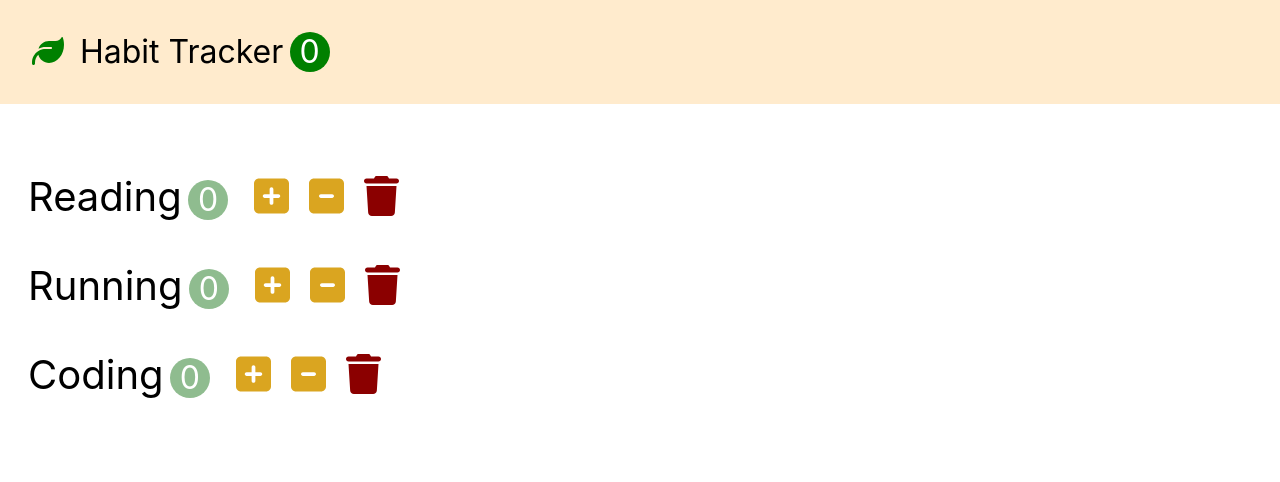
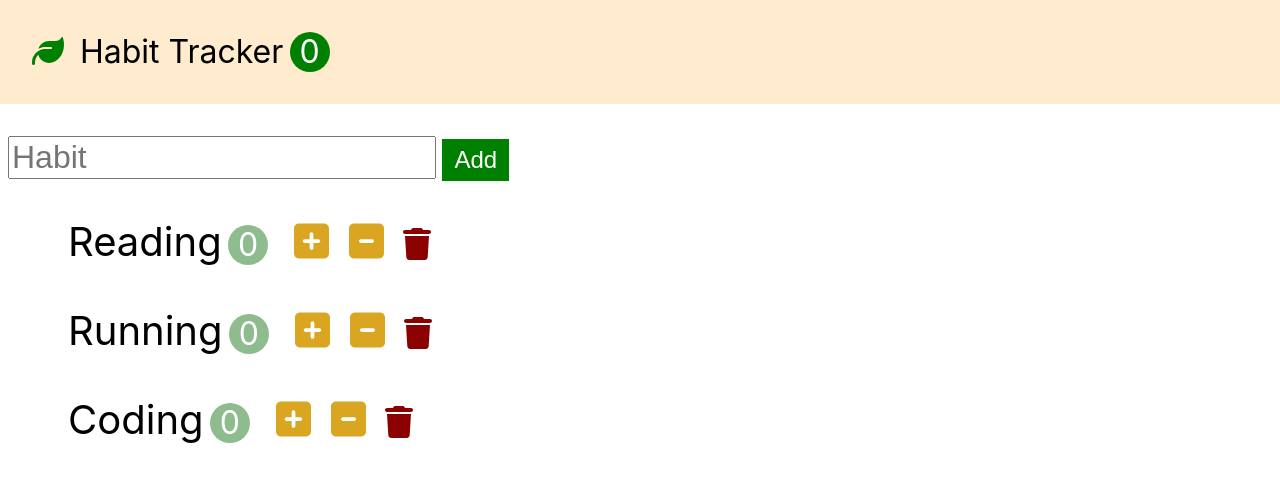
Before and after one commit to ttasjwi/react-habit-tracker, a React (Create React App) app: page / in a window 1280 px wide. Shown: the top 482 px of the page. Built offline with nearby package versions, Linux system fonts and the light colour scheme.

Commit message:
Habit 추가 기능 추가, 스타일링

```diff
--- a/src/components/app.css
+++ b/src/components/app.css
@@ -37,6 +37,22 @@
     padding-top: 2em;
 }
 
+.add-input {
+    font-size: 2rem;
+}
+
+.add-input {
+    margin-right: 0.2em;
+}
+
+.add-button {
+    height: 100%;
+    font-size: 1.5rem;
+    padding: 0.3em 0.5em;
+    background-color: green;
+    color: white;
+}
+
 .habit {
     font-size: 2.5rem;
     padding: 0.5em;
@@ -60,7 +76,6 @@
 .habit-button {
     font-size: 2.5rem;
     margin: 0 0.1em;
-    cursor: pointer;
     background-color: transparent;
 }
 
@@ -74,5 +89,6 @@
 }
 
 .habit-delete {
+    font-size: 2rem;
     color: darkred;
 }
--- a/src/components/app.jsx
+++ b/src/components/app.jsx
@@ -18,16 +18,26 @@
         return (
             <>
                 <Navbar
-                    totalCount={this.state.habits.filter(item => item.count > 0).length}
+                    totalCount={
+                        this.state.habits
+                            .filter(item => item.count > 0)
+                            .length
+                    }
                 />
                 <Habits
                     habits={this.state.habits}
+                    onAdd={this.handleAdd}
                     onIncrement={this.handleIncrement}
                     onDecrement={this.handleDecrement}
                     onDelete={this.handleDelete}
                 />
             </>
         );
+    }
+
+    handleAdd = (name) => {
+        const habits = [...this.state.habits, {id: Date.now(), name, count: 0}];
+        this.setState({habits});
     }
 
     handleIncrement = (habit) => {
--- /dev/null
+++ b/src/components/habitAddForm.jsx
@@ -0,0 +1,30 @@
+import React, {Component} from 'react';
+
+class HabitAddForm extends Component {
+
+    inputRef = React.createRef(); // input에 사용할 ref
+    formRef = React.createRef();
+
+    render() {
+        return (
+            <form ref={this.formRef} className="add-form" onSubmit={this.onSubmit}>
+                <input
+                    ref={this.inputRef}
+                    type="text"
+                    className="add-input"
+                    placeholder="Habit"
+                />
+                <button className="add-button">Add</button>
+            </form>
+        );
+    }
+
+    onSubmit = (event) => {
+        event.preventDefault();
+        const name = this.inputRef.current.value;
+        name && this.props.onAdd(name);
+        this.formRef.current.reset();
+    }
+}
+
+export default HabitAddForm;
--- a/src/components/habits.jsx
+++ b/src/components/habits.jsx
@@ -1,11 +1,14 @@
 import React, {Component} from 'react';
 import Habit from "./habit";
+import HabitAddForm from "./habitAddForm";
 
 class Habits extends Component {
 
     render() {
         return (
-            <ul className="habits">
+            <div className="habits">
+                <HabitAddForm onAdd={this.handleAdd} />
+                <ul>
                     {
                         this.props.habits.map(habit => (
                                 /**
@@ -23,7 +26,13 @@
                         )
                     }
                 </ul>
+            </div>
+
         );
+    }
+
+    handleAdd = (name) => {
+        this.props.onAdd(name);
     }
 
     handleIncrement = (habit) => {
```
Lines whose indentation alone changed are shown as unchanged.
